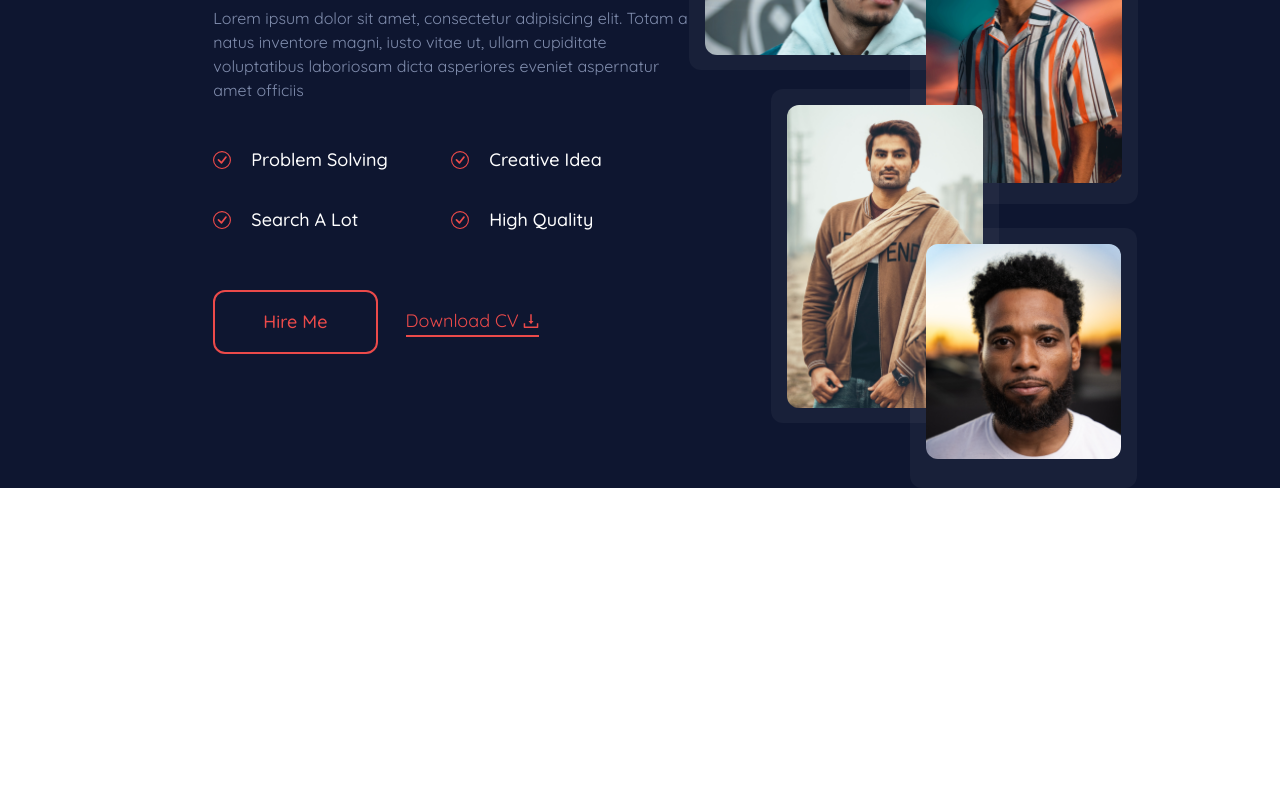
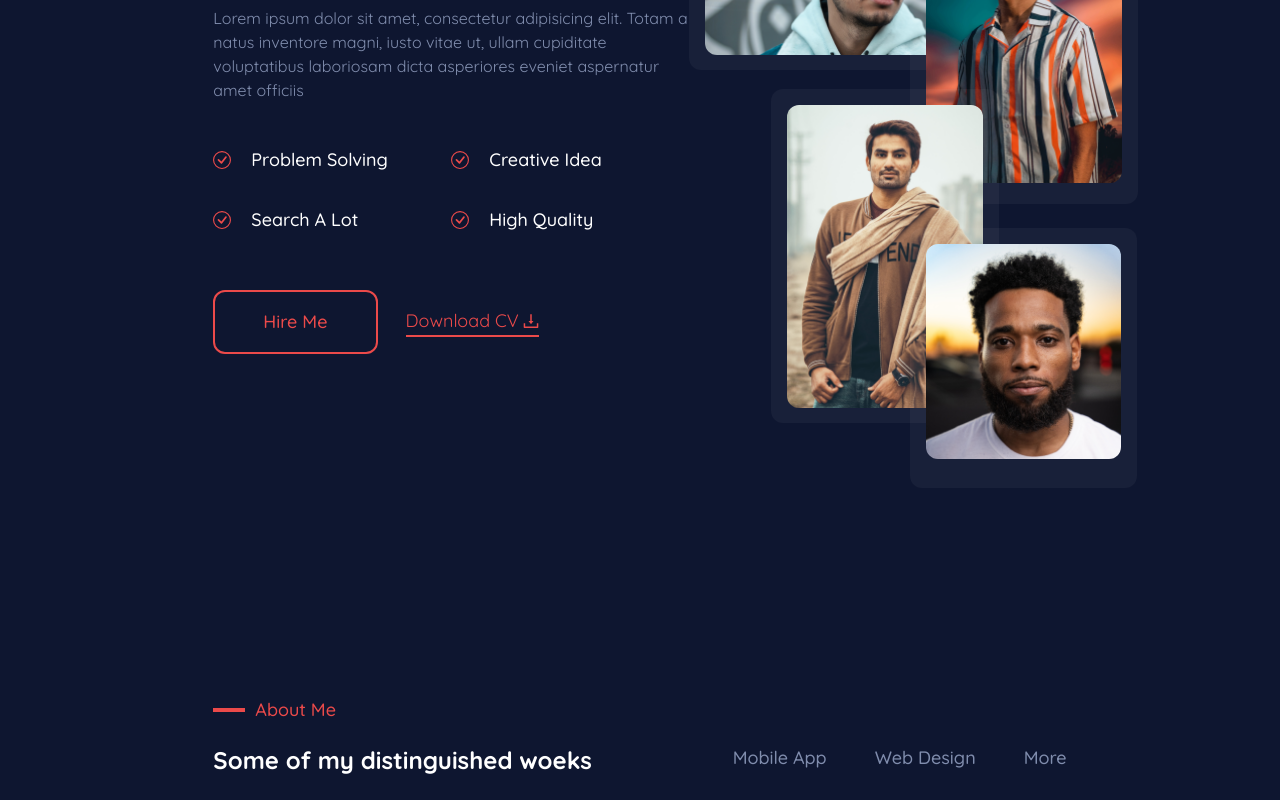
Before and after one commit to iamyeasirarafat/portfolio-V-2, a Next.js app: page / in a window 1280 px wide. Shown: the part 1925-2725 px from the top of the page. Before the commit the page ends 2621 px from the top, so only its background shows below. Built offline with nearby package versions, Linux system fonts and the light colour scheme.

Commit message:
Portfolio part started to work but not completed yet

```diff
--- a/pages/index.js
+++ b/pages/index.js
@@ -1,23 +1,25 @@
-import Head from 'next/head'
-import AboutMe from '../src/Components/Home/AboutMe'
-import HomeBanner from '../src/Components/Home/Banner'
-import WhatIDo from '../src/Components/Home/WhatIDo'
-import Navbar from '../src/Components/Navbar'
-
-export default function Home() {
+import Head from "next/head";
+import AboutMe from "../src/Components/Home/AboutMe";
+import HomeBanner from "../src/Components/Home/Banner";
+import MyPortfolio from "../src/Components/Home/MyPortfolio";
+import WhatIDo from "../src/Components/Home/WhatIDo";
+import Navbar from "../src/Components/Navbar";
+const Home = () => {
     return (
-    <div className='bg-[#0e1630]' >
+        <div className="bg-[#0e1630]">
             <Head>
                 <title>Yeasir Arafat -Full Stack developer</title>
                 <meta name="description" content="" />
                 <link rel="icon" href="/favicon.ico" />
             </Head>
-      <div className='w-8/12 mx-auto'>
-        <Navbar/>
-        <HomeBanner/>
-        <WhatIDo/>
-        <AboutMe/>
+            <div className="w-8/12 mx-auto">
+                <Navbar />
+                <HomeBanner />
+                <WhatIDo />
+                <AboutMe />
+                <MyPortfolio/>
             </div>
         </div>
-  )
-}
+    );
+};
+export default Home;
--- a/src/Components/Home/Banner.jsx
+++ b/src/Components/Home/Banner.jsx
@@ -17,7 +17,7 @@ const HomeBanner = () => {
             Hire Me
           </a>
           <a
-            className="flex gap-1 hover:border-b-0 duration-200 items-center border-b-2 text-primary text-lg"
+            className="flex gap-[6px] hover:border-b-0 duration-200 items-center border-b-2 text-primary text-lg"
             href="#"
           >
             Download CV <DownloadIcon />
--- /dev/null
+++ b/src/Components/Home/MyPortfolio.jsx
@@ -0,0 +1,34 @@
+import Link from "next/link";
+const MyPortfolio = () => {
+    return (
+        <div>
+            <div className="flex items-center mb-5 gap-[10px]">
+                <div className="w-8 h-1 bg-primary"></div>
+                <p className="text-lg font-medium text-primary">About Me </p>
+            </div>
+            <div className="flex justify-between">
+                <p className="text-2xl text-white font-bold mb-6">Some of my distinguished woeks</p>
+                <div className="">
+                    <ul className="flex text-secondary gap-12 ">
+                        <li>
+                            <span className="hover:text-primary duration-300 text-lg font-medium">
+                                <Link href="#">Mobile App</Link>
+                            </span>
+                        </li>
+                        <li>
+                            <span className="hover:text-primary duration-300 text-lg font-medium">
+                                <Link href="#">Web Design</Link>
+                            </span>
+                        </li>
+                        <li>
+                            <span className="hover:text-primary duration-300 text-lg font-medium">
+                                <Link href="#">More</Link>
+                            </span>
+                        </li>
+                    </ul>
+                </div>
+            </div>
+        </div>
+    );
+};
+export default MyPortfolio;
--- /dev/null
+++ b/src/Components/ProjectCard/index.jsx
@@ -0,0 +1,12 @@
+
+const ProjectCard = () => {
+    const data= {
+        projectName : "Web UI-UX Design",
+        smallDetails :"Web"
+
+        }
+    return <div>
+
+    </div>;
+};
+export default ProjectCard;
```
Lines whose indentation alone changed are shown as unchanged.
